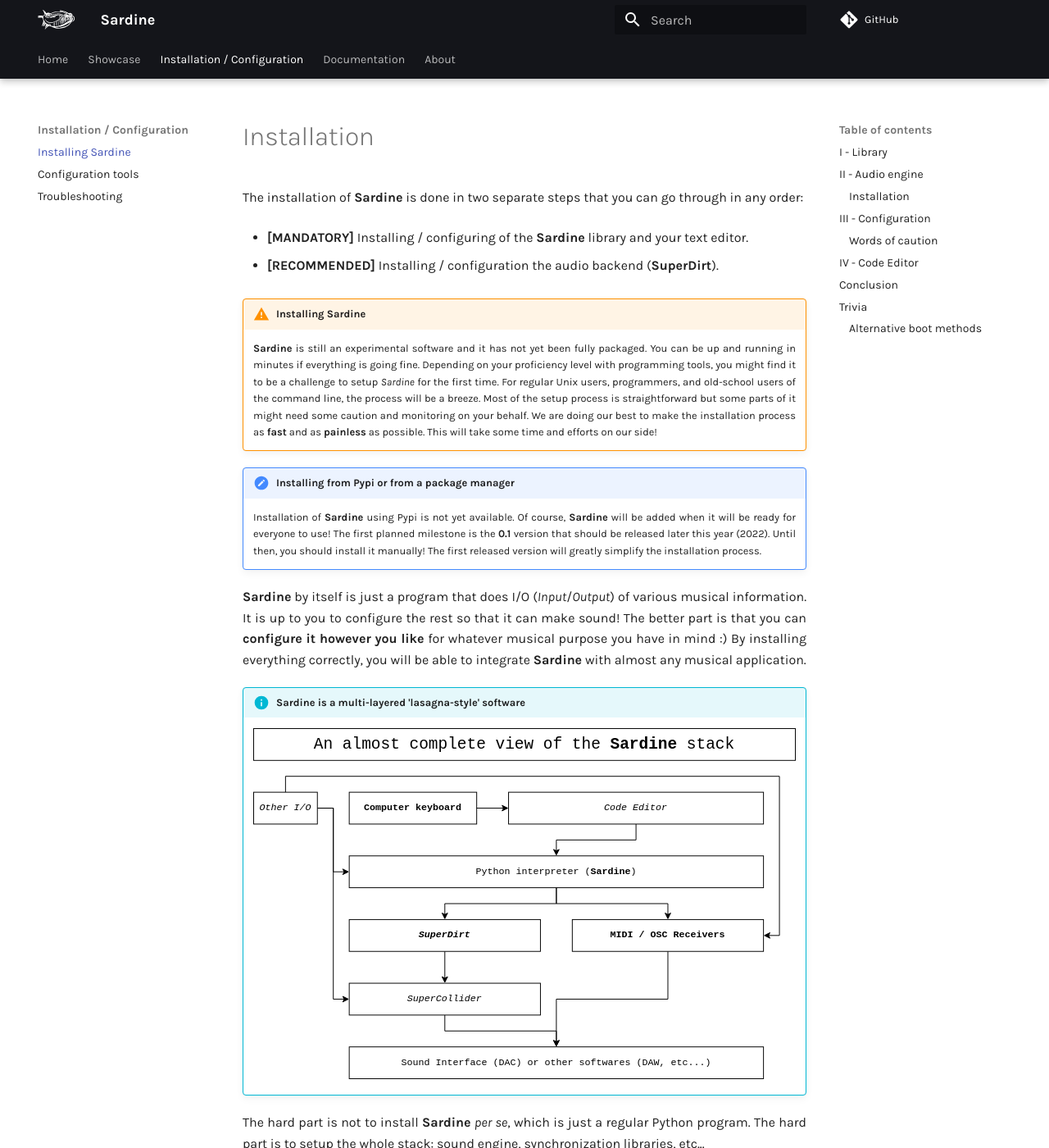
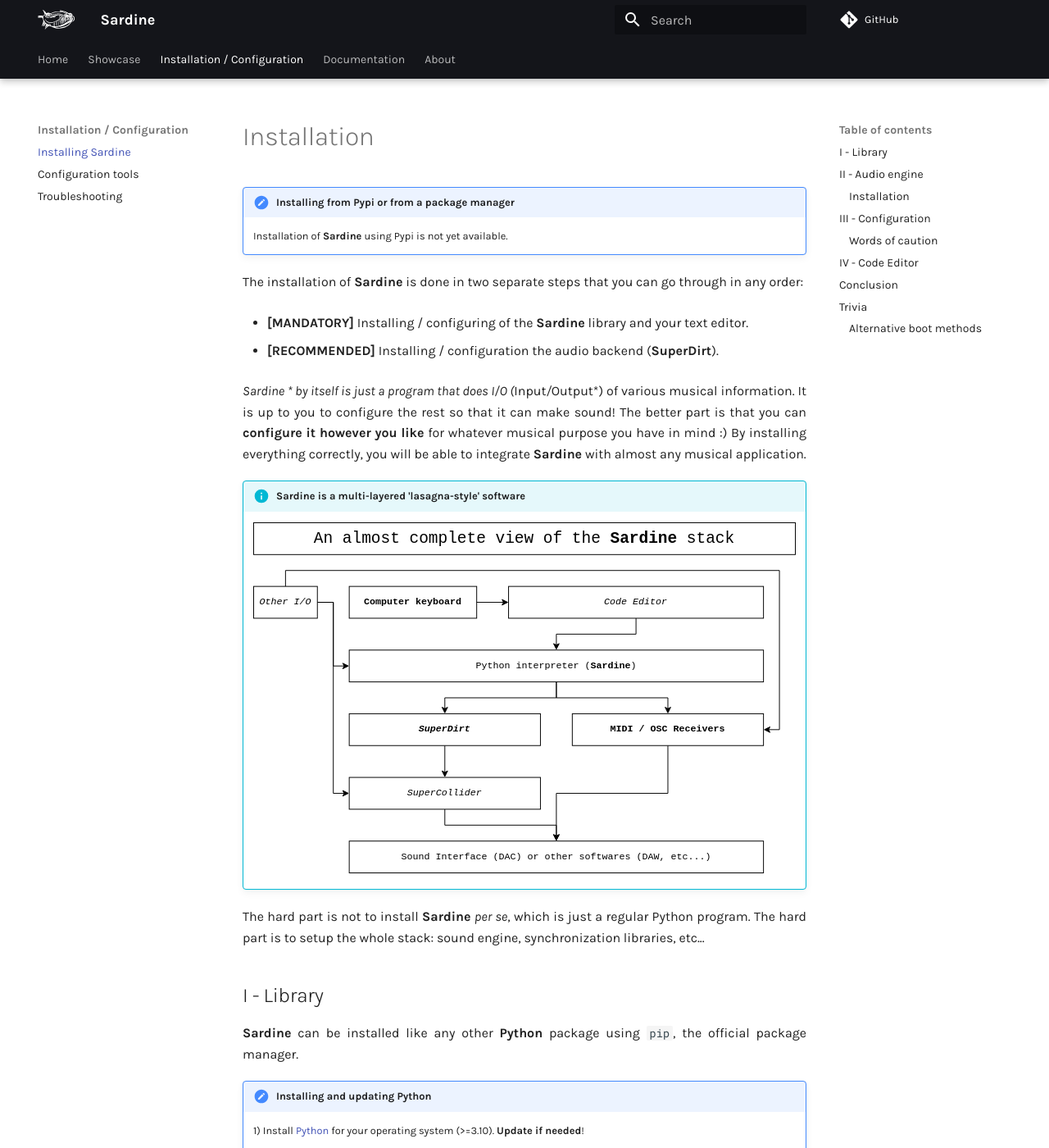
Before and after one commit to EmmaleeBonderud0325/sardine, an MkDocs documentation site: the page built from docs/technical/installation.md, in a window 1280 px wide and 1400 px high. Shown: the whole window at 82% size. Built offline with MkDocs 1.6.1 and Material for MkDocs 9.7.7, drawn with Linux system fonts in a browser that asks for light colours; comment, search, counter and statistics services are not loaded; some of the changed text lies outside the part shown.

Commit message:
Update installation instructions

````diff
--- a/docs/technical/installation.md
+++ b/docs/technical/installation.md
@@ -1,20 +1,16 @@
 # Installation
 
+
+!!! tips "Installing from Pypi or from a package manager"
+    Installation of **Sardine**  using Pypi is not yet available.
+
 The installation of **Sardine** is done in two separate steps that you can go through in any order:
-
 
 - **[MANDATORY]** Installing / configuring of the **Sardine** library and your text editor.
 
 - **[RECOMMENDED]** Installing / configuration the audio backend (**SuperDirt**).
 
-!!! warning "Installing Sardine"
-
-    **Sardine** is still an experimental software and it has not yet been fully packaged. You can be up and running in minutes if everything is going fine. Depending on your proficiency level with programming tools, you might find it to be a challenge to setup *Sardine* for the first time. For regular Unix users, programmers, and old-school users of the command line, the process will be a breeze. Most of the setup process is straightforward but some parts of it might need some caution and monitoring on your behalf. We are doing our best to make the installation process as **fast** and as **painless** as possible. This will take some time and efforts on our side!
-
-!!! tips "Installing from Pypi or from a package manager"
-    Installation of **Sardine**  using Pypi is not yet available. Of course, **Sardine** will be added when it will be ready for everyone to use! The first planned milestone is the **0.1** version that should be released later this year (2022). Until then, you should install it manually! The first released version will greatly simplify the installation process.
-
-**Sardine** by itself is just a program that does I/O (*Input*/*Output*) of various musical information. It is up to you to configure the rest so that it can make sound! The better part is that you can **configure it however you like** for whatever musical purpose you have in mind :) By installing everything correctly, you will be able to integrate **Sardine** with almost any musical application.
+**Sardine*  * by itself is just a program that does I/O (*Input*/*Output*) of various musical information. It is up to you to configure the rest so that it can make sound! The better part is that you can **configure it however you like** for whatever musical purpose you have in mind :) By installing everything correctly, you will be able to integrate **Sardine** with almost any musical application.
 
 !!! info "Sardine is a multi-layered 'lasagna-style' software"
     ![sardine_stack](images/sardine_stack.svg){ width="100%" }
@@ -25,22 +21,14 @@
 
 ## I - Library
 
-!!! warning "For Windows Users only"
-    **Sardine** is particularly tricky to install for users running Windows. This is due to the fact that **Sardine** depends on `rtmidi` (no wheels for Python 3.10) and `link` (relies on `pybind11`). These packages are bindings for existing C++ code used extensively for important chunks of the application. Without the proper development related tools, you might not be able to install **Sardine**. Please make sure that you install the following before proceeding with the installation:
-
-    - [MSVC Build Tools](https://visualstudio.microsoft.com/fr/downloads/?q=build+tools) (*Microsoft Visual Studio Code Build Tools*).
-
-    - [CMake](https://cmake.org/): a tool used to build, test and configure softwares.
-
 **Sardine** can be installed like any other **Python** package using `pip`, the official package manager.
-
 
 !!! note "Installing and updating Python"
     1) Install [Python](https://www.python.org/) for your operating system (>=3.10). **Update if needed**!
 
-    2) Open a terminal and type `python` or `python3` for extra safety. A prompt will open telling you what version you currently default to. Please make sure that you are running at least Python 3.10. Python 3.11 is not officially supported!
+    2) Open a terminal and type `python` or `python3` for extra safety. A prompt will open telling you what version you currently default to. Please make sure that you are running at least Python 3.10.
 
-Being aware of your installed **Python** versions is of tremendous importance. You can have multiple versions of Python running on your system, some being required by your operating system, some being installed by other applications. They sometimes end up piling up. Find the command that will summon your **Python 3.10** installation (can be `python`, `python3`, `python3.10` depending on the system you are currently using)..
+Being aware of your installed **Python** versions is of tremendous importance. You can have multiple versions of Python running on your system, some being required by your operating system, some being installed by other applications. They sometimes end up piling up. Find the command that will summon your **Python 3.10** or **Python 3.11** installation (can be `python`, `python3`, `python3.10` depending on the system you are currently using)..
 
 You can now safely proceed to download and install **Sardine**:
 
@@ -58,8 +49,9 @@
 
 Wait until the end of the process. To test if **Sardine** is installed properly, execute the following commands in your terminal:
 ```python3
-python3 -m asyncio
-from sardine import *
+fishery
+# alternatively, run
+python -m fishery
 ```
 
 You should now see a big bright `SARDINE` written on your screen. Congratulations! This is the indication that **Sardine** was able to start!
````
Also changed, not shown: other parts of docs/technical/installation.md (+6 -1 lines), paper/iclc2023.md (+10 -7 lines), 2 other files.
